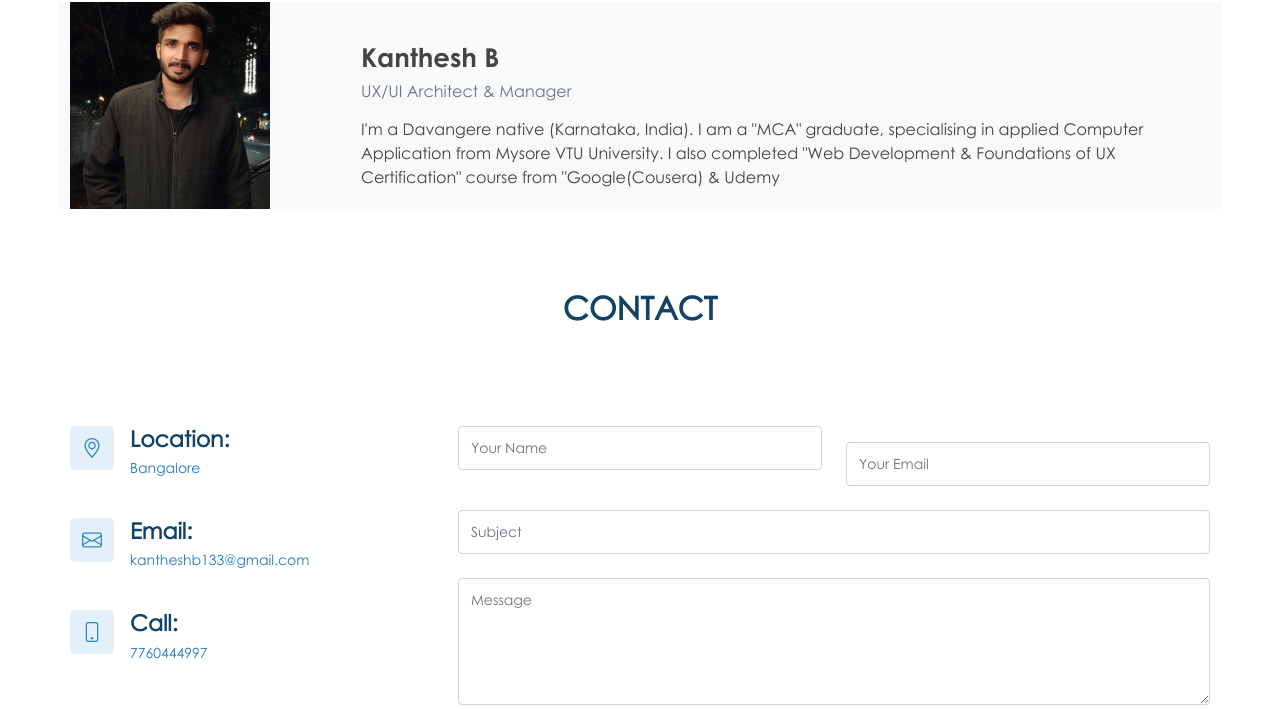
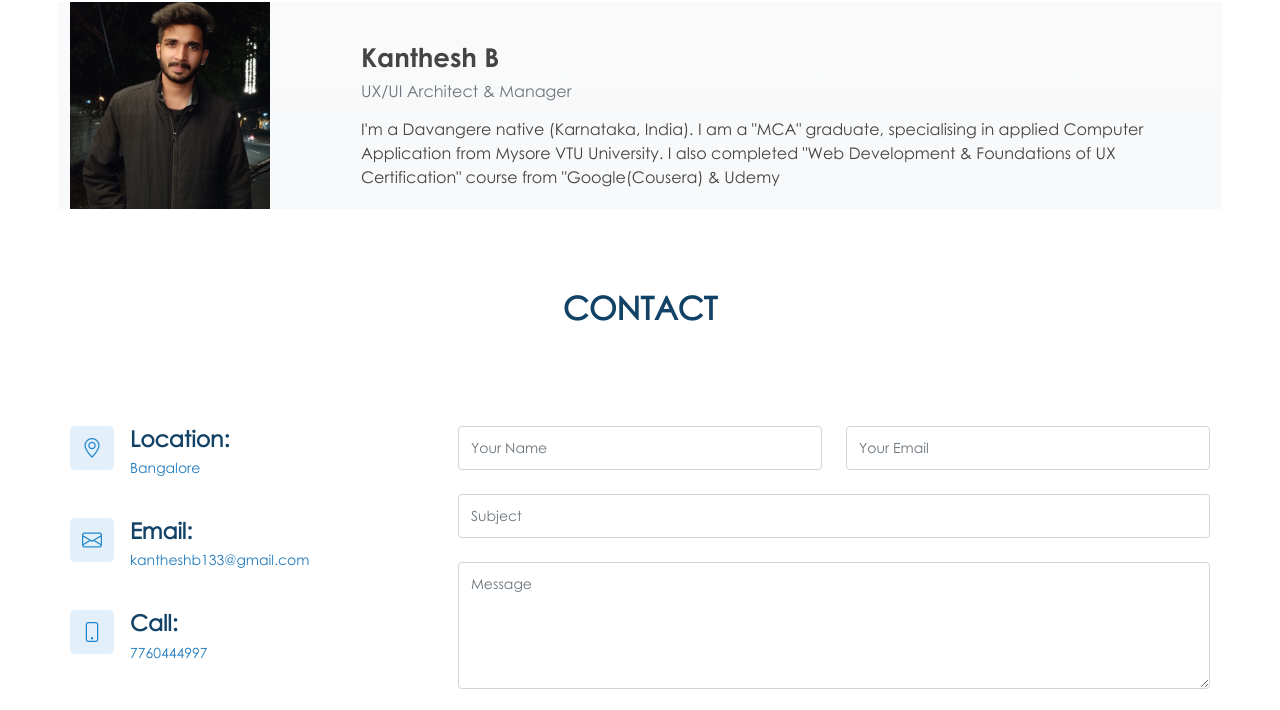
Before and after one commit to kanthesh-Designhut/Profile.github.io, a plain HTML site: page index.html in a window 1280 px wide. Shown: the part 1611-2321 px from the top of the page. Drawn offline with nearby package versions, Linux system fonts and the light colour scheme.

Commit message:
Row alignment
Row alignment

```diff
--- a/index.html
+++ b/index.html
@@ -250,7 +250,7 @@
                 <div class="col-md-6 form-group">
                   <input type="text" name="name" class="form-control" id="name" placeholder="Your Name" required>
                 </div>
-                <div class="col-md-6 form-group mt-3 mt-md-3">
+                <div class="col-md-6 form-group">
                   <input type="email" class="form-control" name="email" id="email" placeholder="Your Email" required>
                 </div>
               </div>
```
